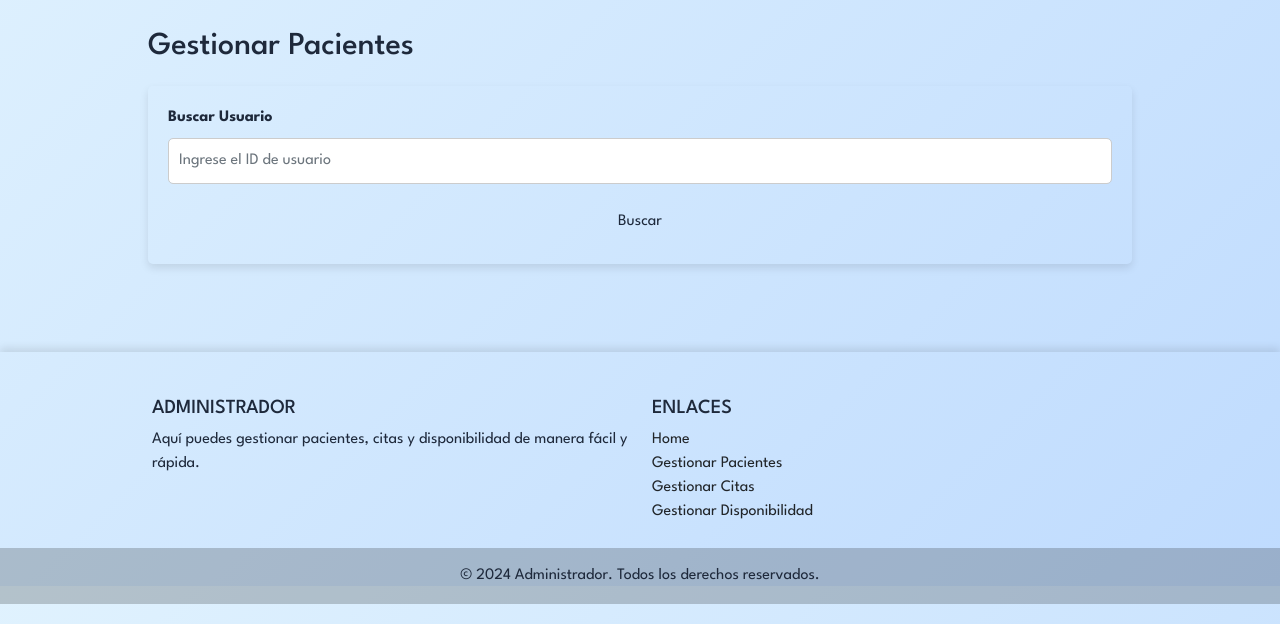
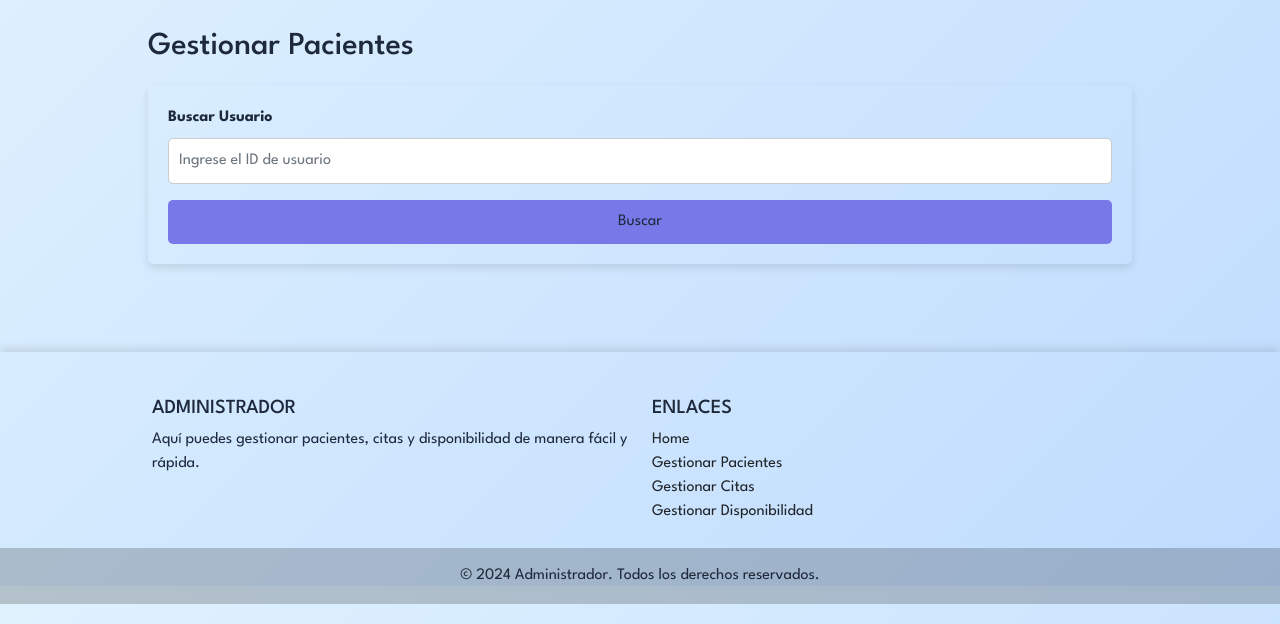
Before and after one commit to JuanNogueraA/GestionCitas, a PHP site: page /GestionPacientes.html in a window 1280 px wide. Shown: the part 214-838 px from the top of the page. Run offline with PHP 8.4, Linux system fonts and the light colour scheme.

Commit message:
Cambio en los botones

```diff
--- a/htmls/GestionPacientes.html
+++ b/htmls/GestionPacientes.html
@@ -71,7 +71,7 @@
                 <label for="id" class="form-label">Buscar Usuario</label>
                 <input type="text" class="form-control" id="id" placeholder="Ingrese el ID de usuario">
             </div>
-            <button type="submit" class="btn btn-primary">Buscar</button>
+            <button type="submit" class="btn btn-light">Buscar</button>
         </form>
         <div id="userDetails" class="mt-4" style="display: none;">
             <h3>Detalles del Usuario</h3>
--- a/htmls/HojasEstilo/gen.css
+++ b/htmls/HojasEstilo/gen.css
@@ -113,7 +113,7 @@ body {
 
 /* Estilos para botones */
 .button {
-    background-color: var(--viridian);
+    background-color: blue;
     color: var(--white);
     border: none;
     padding: 10px 20px;
@@ -123,7 +123,7 @@ body {
 }
 
 .button:hover {
-    background-color: var(--gunmetal);
+    background-color: purple;
 }
 
 /* Estilos para formularios */
@@ -156,12 +156,12 @@ form textarea {
 form button[type="submit"] {
     width: 100%;
     padding: 10px;
-    background-color: var(--viridian);
+    background-color: rgb(120, 120, 233);
     color: var(--white);
     border: none;
     border-radius: 5px;
     cursor: pointer;
-    transition: background-color 0.3s ease;
+
 }
 
 form button[type="submit"]:hover {
--- a/htmls/HojasEstilo/general.css
+++ b/htmls/HojasEstilo/general.css
@@ -121,9 +121,8 @@ body {
     border-radius: 5px;
     transition: background-color 0.3s ease;
 }
-
 .button:hover {
-    background-color: var(--gunmetal);
+    background-color: var(--viridian);
 }
 
 /* Estilos para formularios */
```
